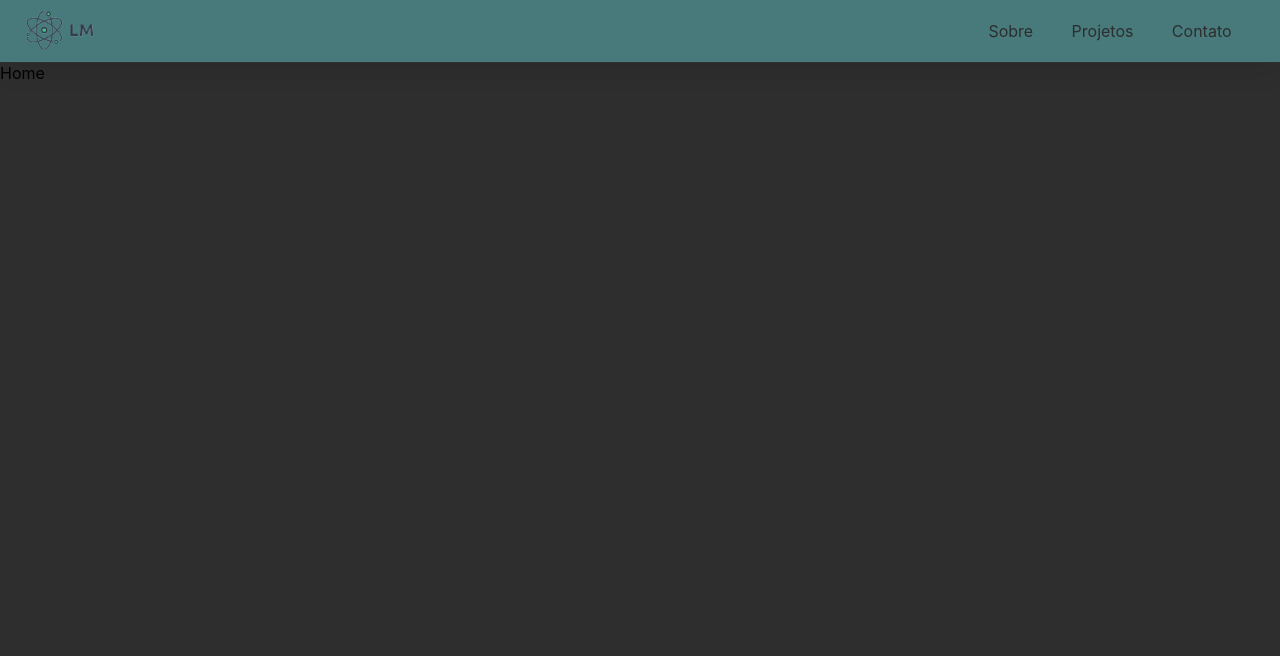
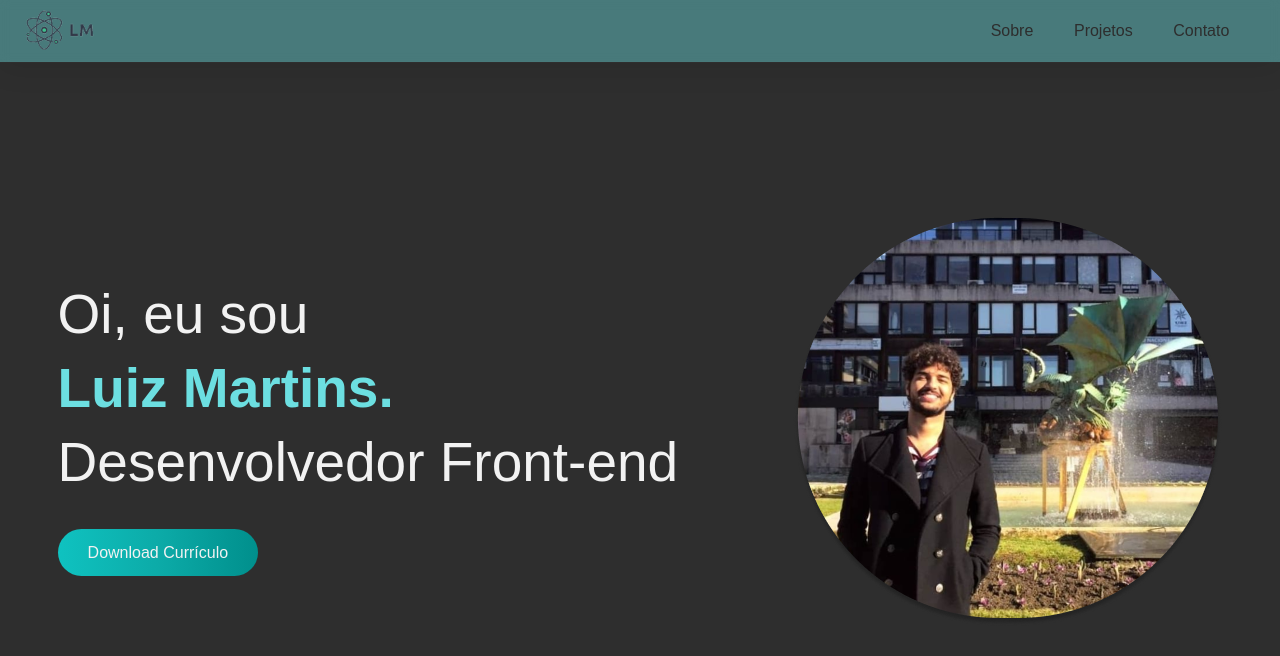
Before and after one commit to Luizgsmkw/port-vnw, a React (Create React App) app: page / in a window 1280 px wide. Shown: the top 656 px of the page. Built offline with nearby package versions, Linux system fonts and the light colour scheme.

Commit message:
finalização da home

```diff
--- a/src/components/pages/Home.js
+++ b/src/components/pages/Home.js
@@ -1,9 +1,29 @@
-import React from 'react'
-
+import React from "react";
+import * as S from "../styles/mainStyled";
+import FotoPerfil from "../img/fotoPerfil.png";
+import curriculo from "../../assets/curriculo/Luiz-Martins.pdf";
 const Home = () => {
   return (
-    <div>Home</div>
-  )
-}
+      <S.Section>
+        <S.DivInfos>
+          <S.P>
+            <span>Oi, eu sou</span>
+            <S.SpanName>Luiz Martins.</S.SpanName>
+            <span>Desenvolvedor Front-end</span>
+          </S.P>
+          <S.Btn
+            href={curriculo}
+            download="Luiz-Martins.pdf"
+            type="application/pdf"
+          >
+            Download Currículo
+          </S.Btn>
+        </S.DivInfos>
 
-export default Home
+          <S.FotoPerfil src={FotoPerfil} alt="Foto de perfil" />
+
+      </S.Section>
+  );
+};
+
+export default Home;
--- a/src/components/styles/GlobalStyled.js
+++ b/src/components/styles/GlobalStyled.js
@@ -2,11 +2,12 @@ import styled from "styled-components";
 import { createGlobalStyle } from "styled-components";
 
 export const GlobalStyled = createGlobalStyle`
-
+    @import url('https://fonts.googleapis.com/css2?family=Poppins:ital,wght@0,100;0,200;0,300;0,400;0,500;0,600;0,700;0,800;0,900;1,100;1,200;1,300;1,400;1,500;1,600;1,700;1,800;1,900&display=swap');
 *{
     padding: 0;
     margin: 0;
     box-sizing: border-box;
+    font-family: 'Poppins', sans-serif;
 }
 
 
--- /dev/null
+++ b/src/components/styles/mainStyled.js
@@ -0,0 +1,64 @@
+import styled from "styled-components";
+
+
+export const Section = styled.section `
+    height: 89.8vh;
+    display: flex;
+    align-items: center;
+    justify-content: space-around;
+    @media(max-width: 650px) {
+        flex-direction: column;
+        justify-content: center;
+    }
+`
+export const DivInfos = styled.div `
+    @media(max-width: 650px) {
+        order: 1;
+    }
+
+`
+export const P = styled.p `
+    display: flex;
+    flex-direction: column;
+    font-size: 55px;
+    color: #F2F2F2;
+    font-weight: 500;
+    margin-bottom: 40px;
+
+     span{
+        margin-bottom: 10px;
+     }
+
+     @media(max-width: 1080px) {
+        font-size: 40px;
+    }
+
+    @media(max-width: 770px) {
+        font-size: 30px;
+    }
+`
+
+export const SpanName = styled.span `
+    color: #6CDFE1;
+    font-weight: 700;
+`
+
+export const Btn = styled.a `
+    background-image: linear-gradient(to right, #0FC2C0, #0CABA8, #008F8C);
+    padding: 15px 30px;
+    border-radius: 30px;
+    text-decoration: none;
+    color: #F2F2F2;
+`
+
+export const FotoPerfil = styled.img `
+    @media(max-width: 1080px) {
+        width: 300px;
+    }
+
+    @media(max-width: 650px) {
+        order: 0;
+        margin-bottom: 40px;
+    }
+
+`
```
Also changed, not shown: src/components/img/fotoPerfil.png (added), 1 other file (tests, documents, lock files or other folders).
